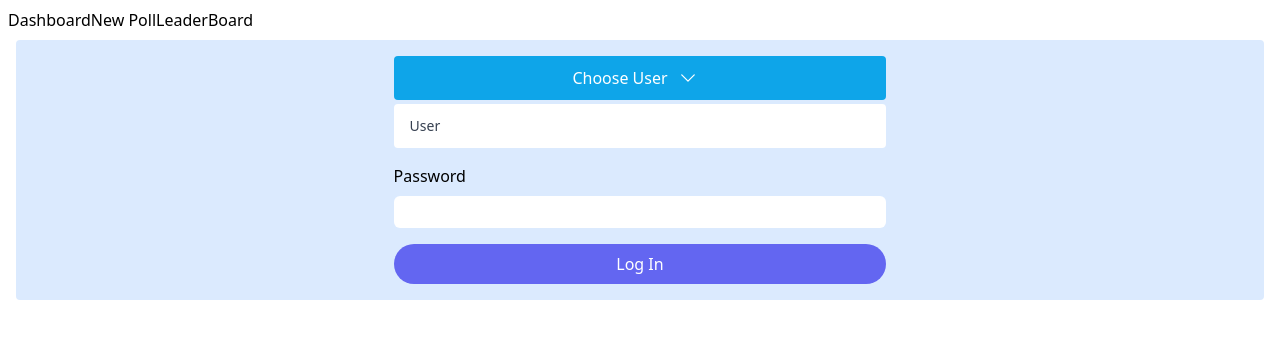
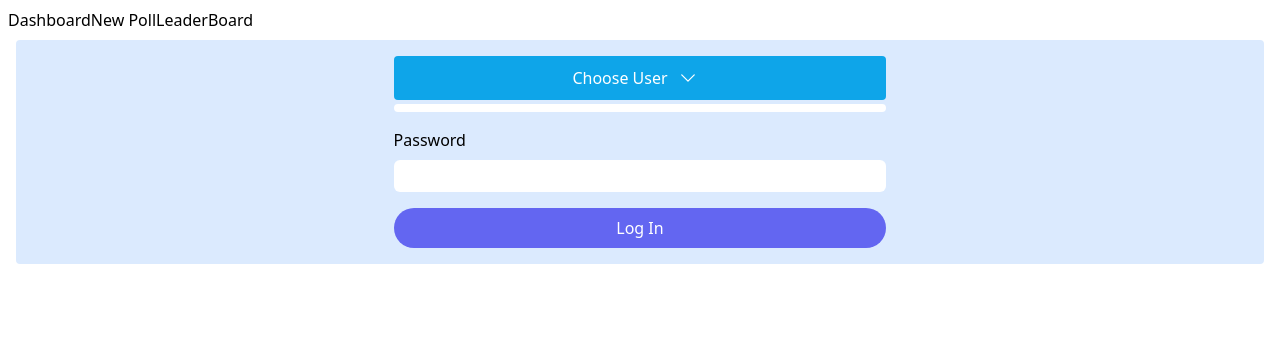
Before and after one commit to ruthtempo/polls-redux, a React (Create React App) app: page / in a window 1280 px wide. Both pictures are taken after a click on the button "Choose User". Shown: the top 338 px of the page. Built offline with nearby package versions, Linux system fonts and the light colour scheme.

Commit message:
reusable dropdown

```diff
--- a/src/ui/DropdownButton.js
+++ b/src/ui/DropdownButton.js
@@ -1,7 +1,7 @@
 import { ChevronDownIcon } from "@heroicons/react/24/outline";
 import { useState } from "react";
 
-export const DropdownButton = ({ buttonText, username }) => {
+export const DropdownButton = ({ buttonText, children }) => {
   const [show, setShow] = useState(false);
 
   return (
@@ -21,15 +21,7 @@ export const DropdownButton = ({ buttonText, username }) => {
           tabindex="-1"
         >
           <ul class="py-1" role="none">
-            <li
-              href="#"
-              className="text-gray-700 block px-4 py-2 text-sm cursor-pointer  hover:bg-sky-50 capitalize"
-              role="menuitem"
-              tabindex="-1"
-              id="menu-item-0"
-            >
-              {username ? username : "user"}
-            </li>
+            {children}
           </ul>
         </div>
       )}
--- /dev/null
+++ b/src/ui/DropdownItem.js
@@ -0,0 +1,12 @@
+export const DropdownItem = ({ children }) => {
+  return (
+    <li
+      className="text-gray-700 px-4 py-2 text-sm cursor-pointer hover:bg-sky-50 capitalize border-dotted"
+      role="menuitem"
+      tabindex="-1"
+      id="menu-item-0"
+    >
+      {children}
+    </li>
+  );
+};
```
